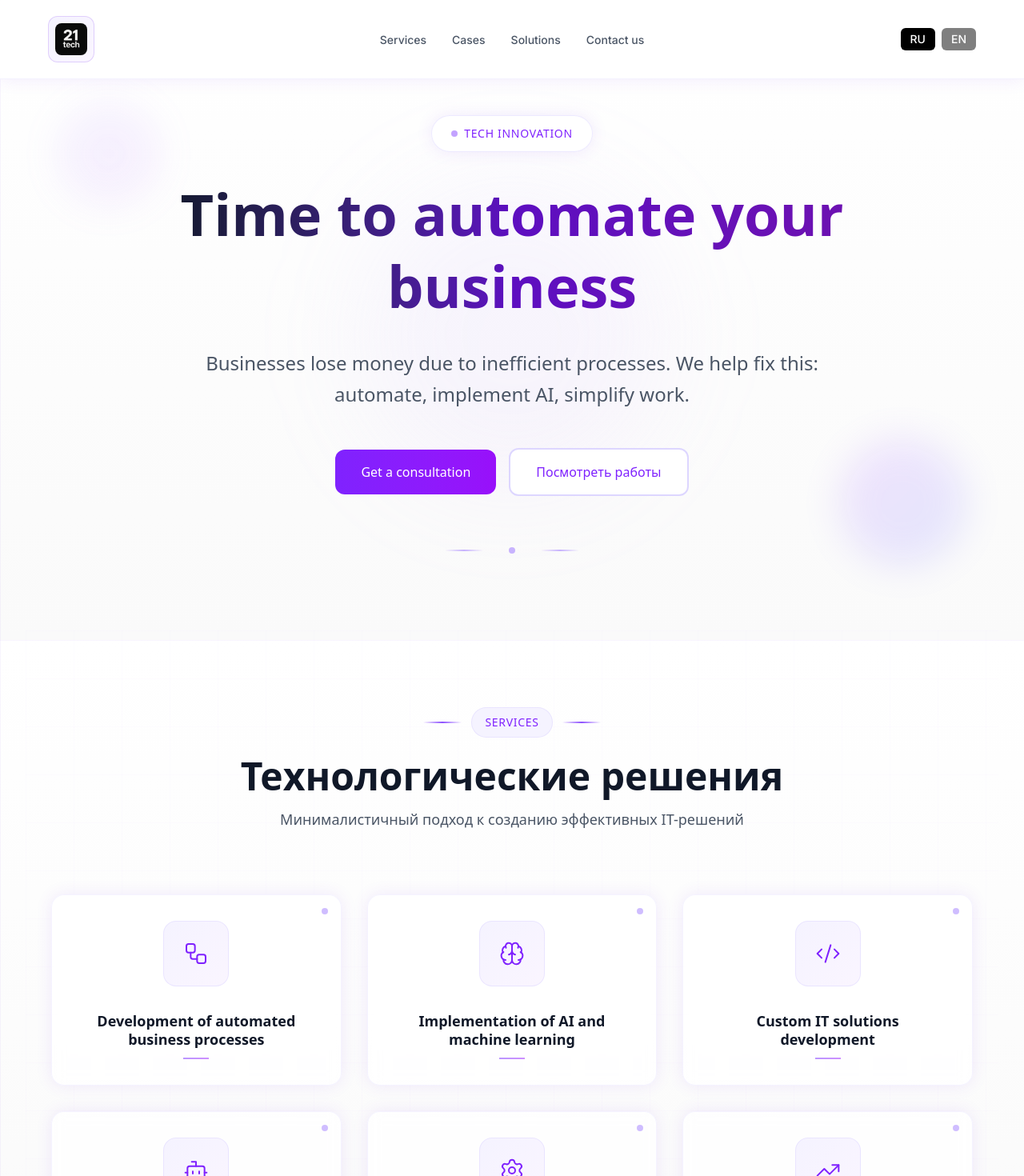
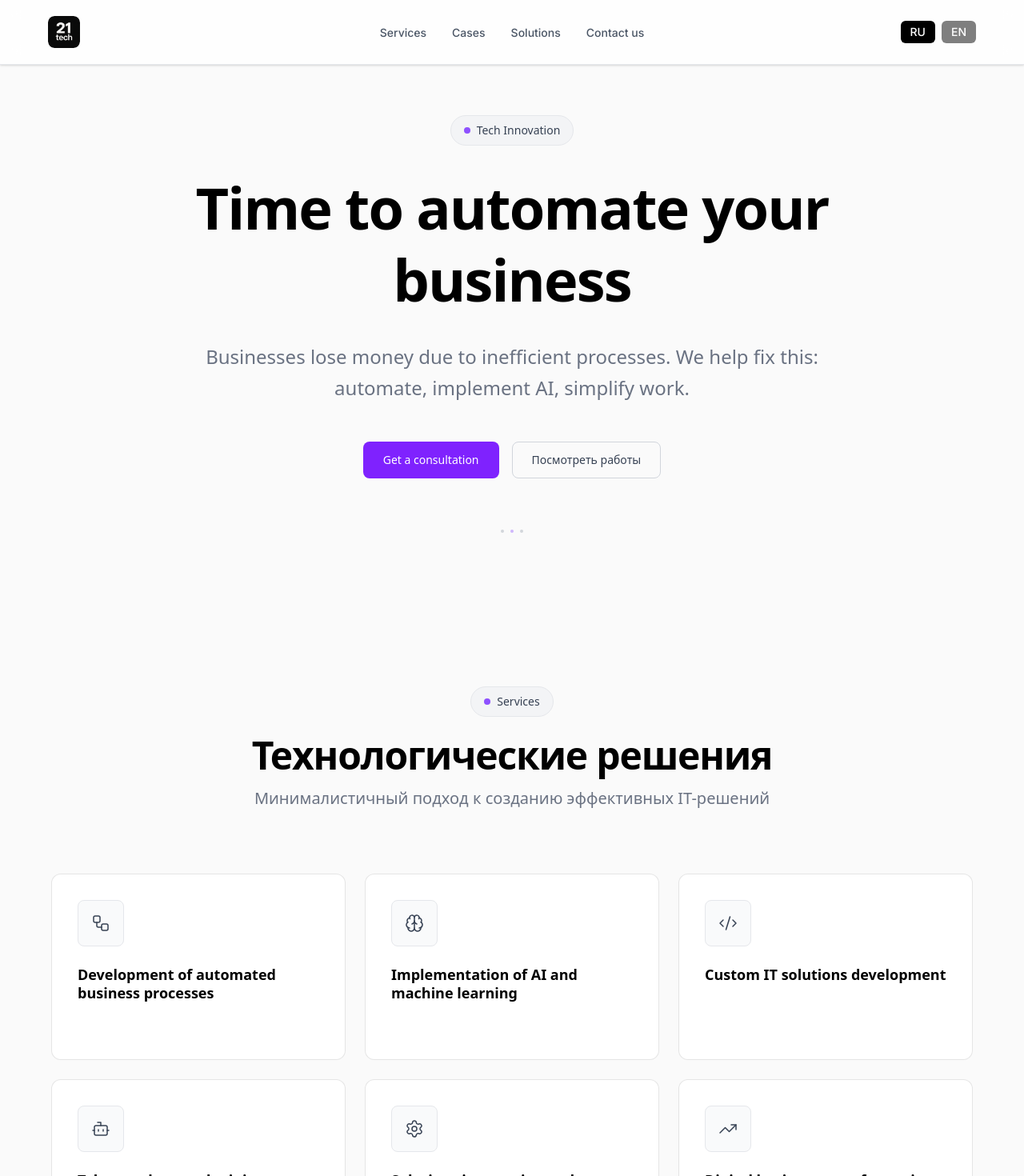
Before and after one commit to SimvolokovP/21tech, a Next.js app: page /en in a window 1280 px wide. Shown: the top 1470 px of the page at 80% size. Built offline with nearby package versions, Linux system fonts and the light colour scheme.

Commit message:
более vercel

```diff
--- a/src/app/[locale]/globals.css
+++ b/src/app/[locale]/globals.css
@@ -1,29 +1,37 @@
 @import "tailwindcss";
 
 :root {
-  /* Минималистичная технологичная палитра */
+  /* Vercel-style с фиолетовыми акцентами */
   --background: #fafafa;
-  --foreground: #1a1a1a;
+  --foreground: #000000;
   --color-background: #ffffff;
   --color-foreground: #000000;
 
-  /* Фиолетовые акценты */
+  /* Фиолетовые акценты в стиле Vercel */
   --primary: #7c3aed; /* violet-600 */
   --primary-light: #a78bfa; /* violet-400 */
   --primary-dark: #5b21b6; /* violet-800 */
 
-  /* Технологичная сетка */
-  --grid-color: rgba(124, 58, 237, 0.05);
+  /* Vercel gray scale */
+  --gray-50: #fafafa;
+  --gray-100: #f4f4f5;
+  --gray-200: #e4e4e7;
+  --gray-300: #d4d4d8;
+  --gray-400: #a1a1aa;
+  --gray-500: #71717a;
+  --gray-600: #52525b;
+  --gray-700: #3f3f46;
+  --gray-800: #27272a;
+  --gray-900: #18181b;
 }
 
-/* Технологичный фон с сеткой */
+/* Vercel-style чистый фон */
 body {
-  background:
-    linear-gradient(var(--grid-color) 1px, transparent 1px),
-    linear-gradient(90deg, var(--grid-color) 1px, transparent 1px),
-    linear-gradient(180deg, #ffffff 0%, #fafafa 100%);
-  background-size: 40px 40px, 40px 40px, 100% 100%;
-  background-attachment: fixed, fixed, scroll;
+  background: var(--background);
+  color: var(--foreground);
+  font-family: -apple-system, BlinkMacSystemFont, 'Segoe UI', 'Roboto', 'Oxygen', 'Ubuntu', 'Cantarell', 'Fira Sans', 'Droid Sans', 'Helvetica Neue', sans-serif;
+  -webkit-font-smoothing: antialiased;
+  -moz-osx-font-smoothing: grayscale;
 }
 
 .container {
@@ -32,13 +40,21 @@ body {
   padding: 0 20px;
 }
 
-/* Обновленная кнопка с фиолетовыми акцентами */
+/* Vercel-style кнопки с фиолетовыми акцентами */
 .btn {
-  @apply inline-flex items-center justify-center bg-gradient-to-r from-violet-600 to-purple-600 text-white px-8 py-4 rounded-xl font-medium transition-all duration-300 hover:shadow-xl hover:shadow-violet-500/25 transform hover:-translate-y-1 hover:scale-105;
+  @apply inline-flex items-center justify-center bg-black hover:bg-gray-800 text-white px-6 py-3 rounded-lg text-sm font-medium transition-all duration-200 border border-transparent;
+}
+
+.btn-primary {
+  @apply inline-flex items-center justify-center bg-violet-600 hover:bg-violet-700 text-white px-6 py-3 rounded-lg text-sm font-medium transition-all duration-200 border border-transparent;
 }
 
 .btn-secondary {
-  @apply inline-flex items-center justify-center bg-white border-2 border-violet-200 text-violet-600 px-8 py-4 rounded-xl font-medium transition-all duration-300 hover:bg-violet-50 hover:border-violet-300;
+  @apply inline-flex items-center justify-center bg-transparent hover:bg-gray-100 text-gray-700 hover:text-black px-6 py-3 rounded-lg text-sm font-medium transition-all duration-200 border border-gray-300;
+}
+
+.btn-ghost {
+  @apply inline-flex items-center justify-center bg-transparent hover:bg-gray-100 text-gray-600 hover:text-black px-6 py-3 rounded-lg text-sm font-medium transition-all duration-200 border border-transparent;
 }
 
 body.menu-open {
@@ -49,21 +65,24 @@ body.menu-open {
   @apply pt-16 pb-16 md:pt-24 md:pb-24;
 }
 
-/* Технологичные эффекты */
-.tech-glow {
-  box-shadow: 0 0 20px rgba(124, 58, 237, 0.1);
+/* Vercel-style тени */
+.vercel-shadow {
+  box-shadow: 0 1px 3px rgba(0, 0, 0, 0.1), 0 1px 2px rgba(0, 0, 0, 0.06);
 }
 
-.tech-border {
-  border: 1px solid rgba(124, 58, 237, 0.2);
+.vercel-shadow-lg {
+  box-shadow: 0 10px 15px -3px rgba(0, 0, 0, 0.1), 0 4px 6px -2px rgba(0, 0, 0, 0.05);
 }
 
-/* Анимация для технологичных элементов */
-@keyframes pulse-tech {
-  0%, 100% { opacity: 0.5; }
-  50% { opacity: 1; }
+.vercel-border {
+  border: 1px solid rgba(0, 0, 0, 0.1);
 }
 
-.pulse-tech {
-  animation: pulse-tech 2s ease-in-out infinite;
+/* Фиолетовые акценты */
+.accent-violet {
+  color: var(--primary);
 }
+
+.accent-violet-bg {
+  background-color: var(--primary);
+}
--- a/src/components/Header.tsx
+++ b/src/components/Header.tsx
@@ -38,13 +38,13 @@ export function Header() {
 	return (
 		<>
 			<header
-				className={`fixed top-0 left-0 right-0 w-full flex items-center justify-between bg-white/90 backdrop-blur-md border-b border-violet-200/30 p-[8px] z-50 transition-all duration-300 md:p-[20px] tech-glow ${
+				className={`fixed top-0 left-0 right-0 w-full flex items-center justify-between bg-white/80 backdrop-blur-md border-b border-gray-200 p-[8px] z-50 transition-all duration-300 md:p-[20px] vercel-shadow ${
 					isVisible ? 'translate-y-0' : '-translate-y-full'
 				}`}
 			>
 				<div className='container flex items-center justify-between'>
 					<div className='flex items-center grow basis-0'>
-						<div className='rounded-xl flex items-center justify-center overflow-hidden p-2 bg-gradient-to-br from-violet-50 to-purple-50 border border-violet-200/50 tech-border hover:scale-105 transition-transform duration-300'>
+						<div className='rounded-lg flex items-center justify-center overflow-hidden hover:opacity-80 transition-opacity duration-200'>
 							<Link href={`/${locale}`}>
 								<Image
 									priority
--- a/src/sections/Hero.tsx
+++ b/src/sections/Hero.tsx
@@ -4,45 +4,39 @@ export async function Hero() {
   const t = await getTranslations("Hero");
 
   return (
-    <section className="w-full text-center section-indent relative overflow-hidden">
-      {/* Технологичные декоративные элементы */}
-      <div className="absolute inset-0 overflow-hidden pointer-events-none">
-        <div className="absolute top-20 left-10 w-32 h-32 rounded-full bg-gradient-to-br from-violet-400/20 to-purple-400/20 blur-xl pulse-tech"></div>
-        <div className="absolute bottom-20 right-10 w-40 h-40 rounded-full bg-gradient-to-br from-purple-400/20 to-indigo-400/20 blur-xl pulse-tech" style={{animationDelay: '1s'}}></div>
-        <div className="absolute top-1/2 left-1/2 transform -translate-x-1/2 -translate-y-1/2 w-96 h-96 rounded-full bg-gradient-to-br from-violet-300/10 to-purple-300/10 blur-3xl"></div>
-      </div>
-
-      <div className="max-w-4xl mx-auto relative z-10">
-        {/* Технологичный индикатор */}
-        <div className="inline-flex items-center gap-2 mb-8 px-6 py-3 rounded-full bg-white/80 backdrop-blur-sm border border-violet-200/50 tech-glow">
-          <div className="w-2 h-2 rounded-full bg-violet-500 pulse-tech"></div>
-          <span className="text-sm font-medium text-violet-600 uppercase tracking-wider">
-            Tech Innovation
-          </span>
+    <section className="w-full text-center section-indent relative">
+      <div className="max-w-4xl mx-auto">
+        {/* Vercel-style badge */}
+        <div className="inline-flex items-center gap-2 mb-8 px-4 py-2 rounded-full bg-gray-100 border border-gray-200 text-sm font-medium text-gray-700">
+          <div className="w-2 h-2 rounded-full bg-violet-500"></div>
+          Tech Innovation
         </div>
 
-        <h1 className="text-5xl md:text-7xl font-bold mb-8 bg-clip-text text-transparent bg-gradient-to-r from-gray-900 via-violet-800 to-purple-800 leading-tight">
+        {/* Vercel-style заголовок */}
+        <h1 className="text-5xl md:text-7xl font-bold mb-8 text-black leading-tight tracking-tight">
           {t("title")}
         </h1>
 
-        <p className="text-xl md:text-2xl text-gray-600 mb-12 max-w-3xl mx-auto leading-relaxed">
+        {/* Vercel-style подзаголовок */}
+        <p className="text-xl md:text-2xl text-gray-500 mb-12 max-w-3xl mx-auto leading-relaxed font-normal">
           {t("subtitle")}
         </p>
 
+        {/* Vercel-style кнопки */}
         <div className="flex flex-col sm:flex-row gap-4 justify-center items-center">
-          <a href={`mailto:21tech@gmail.com`} className="btn">
+          <a href={`mailto:21tech@gmail.com`} className="inline-flex items-center justify-center bg-violet-600 hover:bg-violet-700 text-white px-6 py-3 rounded-lg text-sm font-medium transition-all duration-200 border border-transparent">
             {t("cta")}
           </a>
-          <button className="btn-secondary">
+          <button className="inline-flex items-center justify-center bg-transparent hover:bg-gray-100 text-gray-700 hover:text-black px-6 py-3 rounded-lg text-sm font-medium transition-all duration-200 border border-gray-300">
             Посмотреть работы
           </button>
         </div>
 
-        {/* Технологичные иконки/декорации */}
-        <div className="flex justify-center items-center gap-8 mt-16 opacity-60">
-          <div className="w-12 h-0.5 bg-gradient-to-r from-transparent via-violet-400 to-transparent"></div>
-          <div className="w-2 h-2 rounded-full bg-violet-400"></div>
-          <div className="w-12 h-0.5 bg-gradient-to-r from-transparent via-violet-400 to-transparent"></div>
+        {/* Vercel-style декор */}
+        <div className="flex justify-center items-center gap-2 mt-16 opacity-40">
+          <div className="w-1 h-1 rounded-full bg-gray-400"></div>
+          <div className="w-1 h-1 rounded-full bg-violet-500"></div>
+          <div className="w-1 h-1 rounded-full bg-gray-400"></div>
         </div>
       </div>
     </section>
--- a/src/sections/Services.tsx
+++ b/src/sections/Services.tsx
@@ -27,64 +27,49 @@ const Services = async () => {
     .map((key) => itemsObj[key]);
 
   return (
-    <section id="services" className="w-full section-indent px-4 relative">
-      {/* Фоновая сетка */}
-      <div className="absolute inset-0 opacity-30 pointer-events-none">
-        <div className="absolute inset-0"
-             style={{
-               backgroundImage: `
-                 linear-gradient(rgba(124, 58, 237, 0.05) 1px, transparent 1px),
-                 linear-gradient(90deg, rgba(124, 58, 237, 0.05) 1px, transparent 1px)
-               `,
-               backgroundSize: '60px 60px'
-             }}>
-        </div>
-      </div>
-
-      <div className="max-w-6xl mx-auto relative z-10">
-        {/* Заголовок */}
+    <section id="services" className="w-full section-indent px-4">
+      <div className="max-w-6xl mx-auto">
+        {/* Vercel-style заголовок */}
         <div className="text-center mb-20">
-          <div className="inline-flex items-center gap-3 mb-6">
-            <div className="w-12 h-0.5 bg-gradient-to-r from-transparent via-violet-500 to-transparent"></div>
-            <span className="text-sm font-medium text-violet-600 uppercase tracking-wider px-4 py-2 rounded-full bg-violet-50 border border-violet-200/50">
-              {t("title")}
-            </span>
-            <div className="w-12 h-0.5 bg-gradient-to-r from-transparent via-violet-500 to-transparent"></div>
+          <div className="inline-flex items-center gap-2 mb-6 px-4 py-2 rounded-full bg-gray-100 border border-gray-200 text-sm font-medium text-gray-700">
+            <div className="w-2 h-2 rounded-full bg-violet-500"></div>
+            {t("title")}
           </div>
-          <h2 className="text-4xl md:text-5xl font-bold text-gray-900 mb-4">
+          <h2 className="text-4xl md:text-5xl font-bold text-black mb-4 tracking-tight">
             Технологические решения
           </h2>
-          <p className="text-lg text-gray-600 max-w-2xl mx-auto">
+          <p className="text-xl text-gray-500 max-w-2xl mx-auto font-normal">
             Минималистичный подход к созданию эффективных IT-решений
           </p>
         </div>
 
-        {/* Сетка сервисов */}
-        <div className="grid gap-8 sm:grid-cols-2 lg:grid-cols-3">
+        {/* Vercel-style сетка сервисов */}
+        <div className="grid gap-6 sm:grid-cols-2 lg:grid-cols-3">
           {items.map((item, idx) => {
             const Icon = icons[idx % icons.length];
             return (
               <div
                 key={idx}
-                className="group relative bg-white/80 backdrop-blur-sm border border-violet-200/30 rounded-2xl p-8 transition-all duration-500 hover:scale-105 hover:shadow-2xl hover:shadow-violet-500/10 tech-glow"
+                className="group relative bg-white border border-gray-200 rounded-xl p-8 transition-all duration-200 hover:shadow-lg vercel-border"
               >
                 {/* Иконка */}
-                <div className="flex flex-col items-center text-center">
-                  <div className="mb-8 p-6 rounded-2xl bg-gradient-to-br from-violet-50 to-purple-50 border border-violet-200/50 group-hover:from-violet-500 group-hover:to-purple-500 transition-all duration-300">
-                    <Icon size={32} strokeWidth={1.5} className="text-violet-600 group-hover:text-white transition-colors duration-300" />
+                <div className="flex flex-col items-start text-left">
+                  <div className="mb-6 p-4 rounded-lg bg-gray-50 border border-gray-200 group-hover:bg-violet-50 group-hover:border-violet-200 transition-all duration-200">
+                    <Icon size={24} strokeWidth={1.5} className="text-gray-700 group-hover:text-violet-600 transition-colors duration-200" />
                   </div>
 
                   {/* Текст */}
-                  <h3 className="text-lg font-semibold text-gray-900 leading-tight mb-3">
+                  <h3 className="text-lg font-semibold text-black leading-tight mb-2">
                     {item}
                   </h3>
 
-                  {/* Технологичный индикатор */}
-                  <div className="w-8 h-0.5 bg-gradient-to-r from-violet-500 to-purple-500 opacity-60 group-hover:opacity-100 transition-opacity duration-300"></div>
+                  {/* Vercel-style стрелка */}
+                  <div className="mt-4 opacity-0 group-hover:opacity-100 transition-opacity duration-200">
+                    <svg width="16" height="16" viewBox="0 0 16 16" fill="none" className="text-violet-600">
+                      <path d="M7 3L12 8L7 13" stroke="currentColor" strokeWidth="1.5" strokeLinecap="round" strokeLinejoin="round"/>
+                    </svg>
+                  </div>
                 </div>
-
-                {/* Декоративные элементы */}
-                <div className="absolute top-4 right-4 w-2 h-2 rounded-full bg-violet-400 opacity-50 group-hover:opacity-100 transition-opacity duration-300 pulse-tech"></div>
               </div>
             );
           })}
```
Also changed, not shown: src/components/DesktopNav.tsx (+3 -4 lines), src/components/Footer.tsx (+10 -13 lines).
